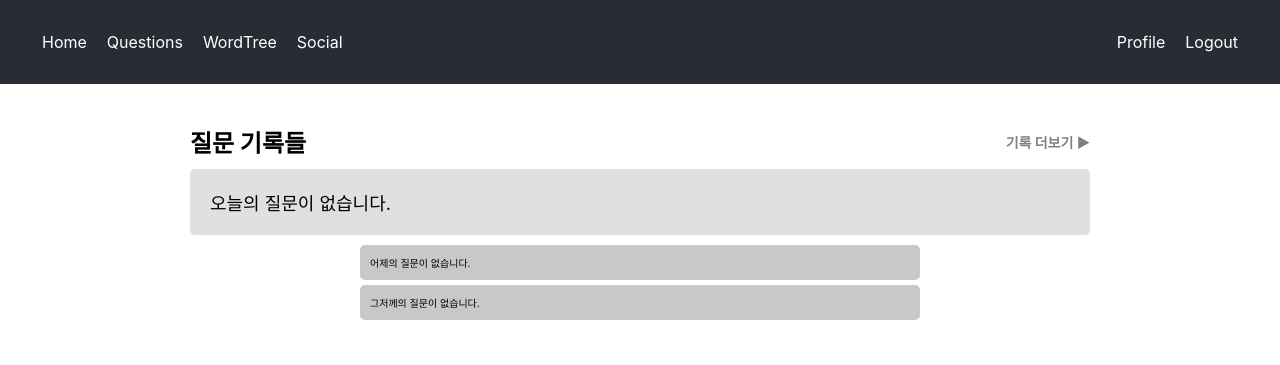
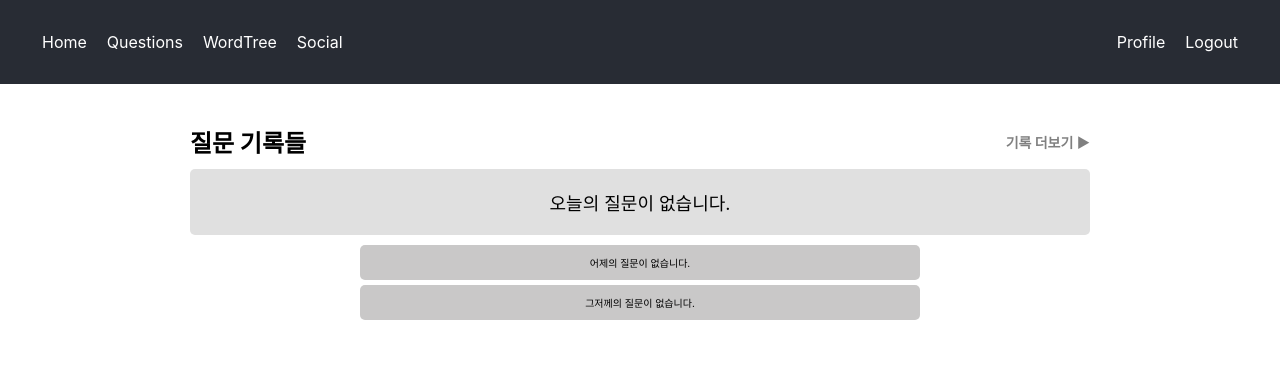
Before and after one commit to ha9eun/madcamp3, a React (Create React App) app in the folder me/: page / in a window 1280 px wide. Shown: the top 365 px of the page. Built offline with nearby package versions, Linux system fonts and the light colour scheme; no server answers; sample sign-in values are in the browser's storage.

Commit message:
ui 수정

```diff
--- a/me/src/components/Main/Main.css
+++ b/me/src/components/Main/Main.css
@@ -8,7 +8,7 @@ li, p, h1, h2 {margin: 0;padding: 0;}
 }
 
 .question-list {
-    text-align: left; /* 왼쪽 정렬 */
+    text-align: center;
     margin-top: 20px;
     margin-bottom: 40px;
     padding-top: 20px;
@@ -133,7 +133,7 @@ h2 {
 
 .tree-box {
     width: 30%;
-    height: 100px;
+    height: 200px;
     background-color: #e0e0e0;
     border-radius: 5px;
 }
```
